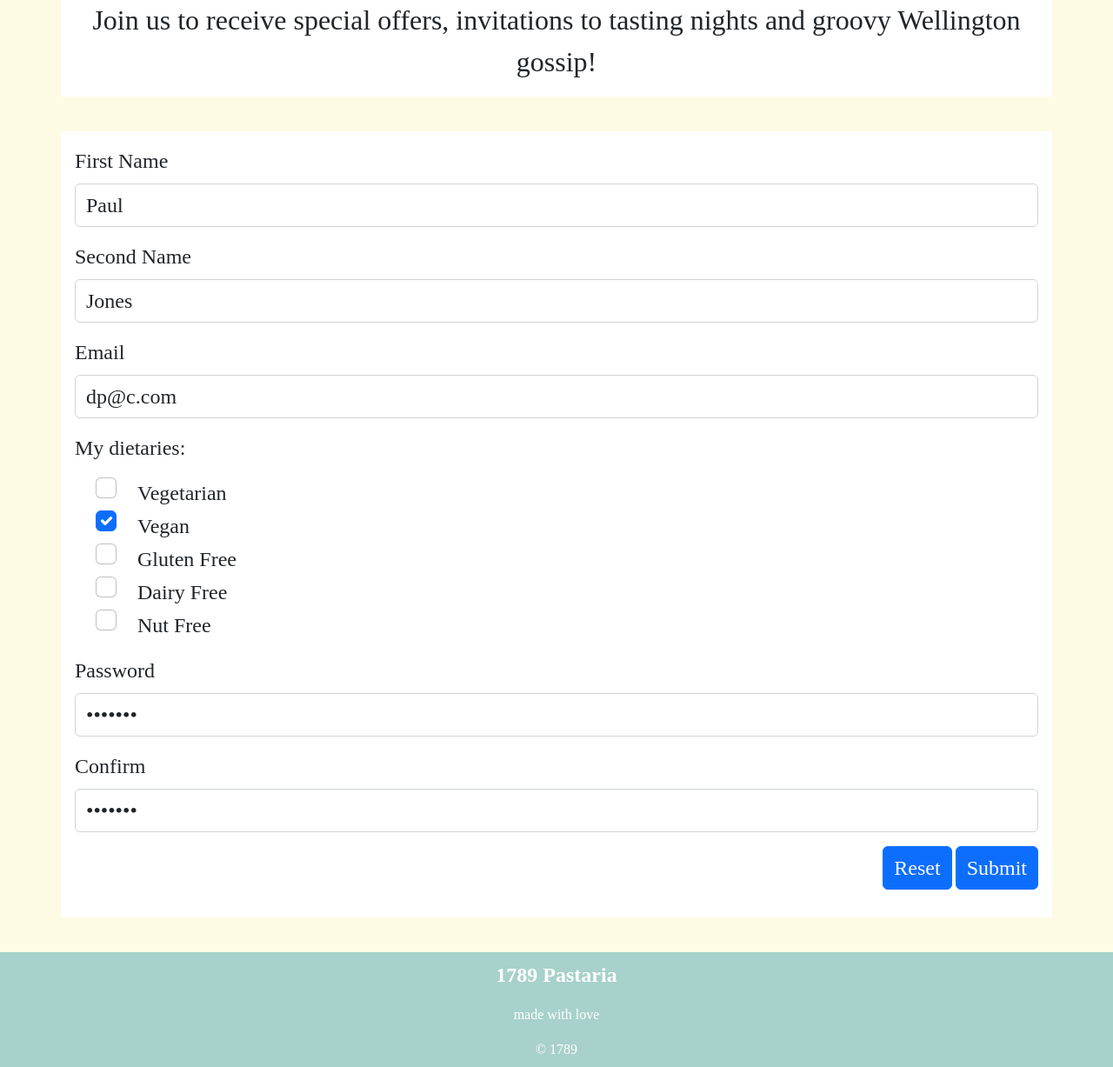
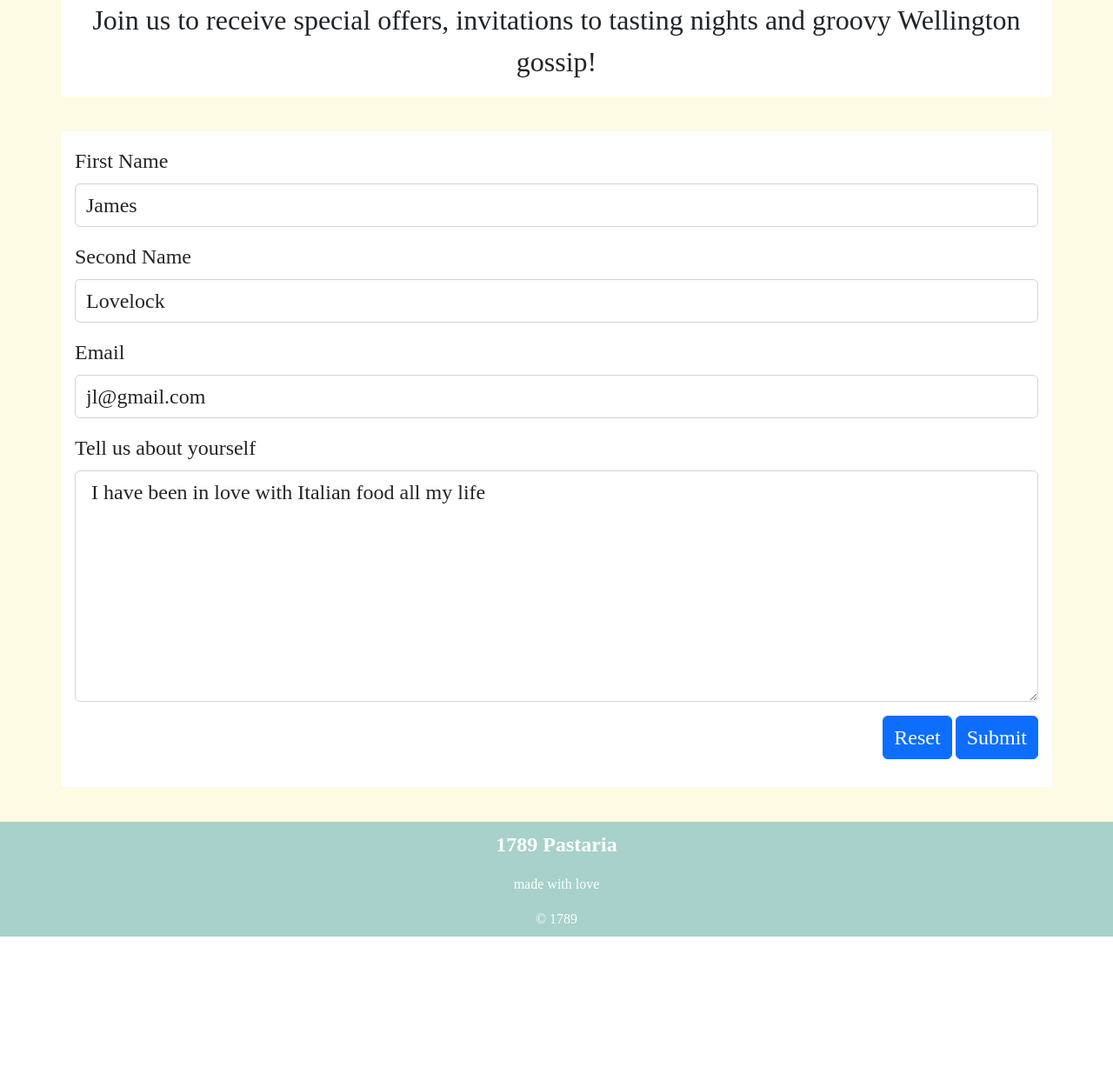
Before and after one commit to paul-khouri/pasta-time, a Flask app: page /signup in a window 1280 px wide. Shown: the part 275-1502 px from the top of the page at 87% size. After the commit the page ends 1352 px from the top, so only its background shows below. Run offline with Flask 2, Linux system fonts and the light colour scheme.

Commit message:
Completed form with confirm and send back to form

```diff
--- a/server.py
+++ b/server.py
@@ -22,37 +22,22 @@ def combos():
 def signup():
     if request.method == "POST":
         f = request.form
-        fn = f.get('firstname')
-        sn = f.get('secondname')
-        em = f.get('email')
-        dp = f.getlist('dietarypreference')
-        # prep form data if needed again
-        form_data={}
-        for k, v in f.items():
-            if k != "dietarypreference":
-                form_data[k] = v
-            else:
-                dp = f.getlist('dietarypreference')
-                for p in dp:
-                    form_data[p.lower().replace(" ", "")] = "checked"
-        print(form_data)
-        return render_template("confirm.html", fn=fn, sn=sn, em=em, dp=dp, form_data=form_data)
+        return render_template("confirm.html", form_data=f)
     elif request.method == "GET":
         carried_data = request.args
-        #print(type(carried_data))
-        #print(len(carried_data))
+        print(carried_data)
+        if len(carried_data) == 0:
+            temp_form_data={
+                "firstname" : "James",
+                "secondname" : "Lovelock",
+                "email": "jl@gmail.com",
+                "aboutme" : "I have been in love with Italian food all my life"
+            }
+            #temp_form_data = {}
+        else:
+            temp_form_data= carried_data
+        return render_template("signup.html", **temp_form_data)
 
-        if len(carried_data) == 0:
-            form_data = {
-                "firstname": "Paul",
-                "secondname": "Jones",
-                "email": "dp@c.com",
-                "vegan": "checked"
-            }
-        else:
-            print(carried_data)
-            form_data=carried_data
-        return render_template("signup.html", **form_data)
 
 
 if __name__ == "__main__":
--- a/static/styles.css
+++ b/static/styles.css
@@ -122,12 +122,10 @@ background-color:var(--brand-green-pale);
 }
 /* ---- form ----- */
 
-label, input[type='text'], input[type='email'],input[type='password'], input[type="checkbox"]{
-font-size: 1.5em;
+label, input[type='text'], input[type='email'], textarea{
+font-size: 1.5em !important;
 }
-.form-check-input[type="checkbox"]{
-margin: 0 1em 0 0em;
-}
+
 
 form p{
 font-size: 1.5em;
--- a/templates/layout.html
+++ b/templates/layout.html
@@ -40,7 +40,7 @@
         </li>
       </ul>
 <div class="ms-auto">
-    <a class="nav-link btn btn-outline" href="{{ url_for('signup') }}">Sign up</a>
+     <a class="nav-link btn btn-outline" href="{{ url_for('signup') }}">Sign up</a>
     <a class="nav-link btn btn-outline" href="">Log in</a></div>
     </div>
 
--- a/templates/signup.html
+++ b/templates/signup.html
@@ -19,88 +19,31 @@ Join us to receive special offers, invitations to tasting nights and groovy Well
     <form action="{{ url_for('signup') }}" method="POST">
         <div>
             <label for="firstname" class="form-label">First Name</label>
-           <input type="text" class="form-control" id="firstname" name="firstname" placeholder="" value="{{firstname}}" >
+            <input type="text" class="form-control" id="firstname" name="firstname" placeholder="" value="{{firstname}}" required>
         </div>
         <div>
             <label for="secondname" class="form-label">Second Name</label>
-           <input type="text" class="form-control" id="secondname" name="secondname" placeholder="" value="{{secondname}}" required>
+            <input type="text" class="form-control" id="secondname" name="secondname" placeholder="" value="{{secondname}}" required >
         </div>
         <div>
-           <label for="email" class="form-label"> Email</label>
-           <input type="email" class="form-control" id="email" name="email" placeholder="" value="{{email}}" required>
+            <label for="email" class="form-label">Email</label>
+            <input type="email" class="form-control" id="email" name="email" placeholder="" value="{{email}}" required >
+        </div>
+        <div>
+             <label for="aboutme" class="form-label">Tell us about yourself</label>
+            <textarea class="form-control" id="aboutme" name="aboutme" rows="7"> {{aboutme}}</textarea>
+
         </div>
 
-        <div class="check-group" id="buildings">
-            <p>My dietaries:</p>
-            <div class="form-check">
-                <input class="form-check-input" type="checkbox" value="Vegetarian" id="vegetarian" name="dietarypreference" {{vegetarian}}>
-                <label class="form-check-label" for="vegetarian">
-                    Vegetarian
-                </label>
-            </div>
-            <div class="form-check">
-                <input class="form-check-input" type="checkbox" value="Vegan" id="vegan" name="dietarypreference" {{vegan}}>
-                <label class="form-check-label" for="vegan">
-                    Vegan
-                </label>
-            </div>
-                       <div class="form-check">
-                <input class="form-check-input" type="checkbox" value="Gluten Free" id="gluten" name="dietarypreference" {{glutenfree}}>
-                <label class="form-check-label" for="gluten">
-                    Gluten Free
-                </label>
-            </div>
-            <div class="form-check">
-                <input class="form-check-input" type="checkbox" value="Dairy Free" id="dairy" name="dietarypreference" {{dairyfree}}>
-                <label class="form-check-label" for="dairy">
-                    Dairy Free
-                </label>
-            </div>
-            <div class="form-check">
-                <input class="form-check-input" type="checkbox" value="Nut Free" id="nuts" name="dietarypreference" {{nutfree}}>
-                <label class="form-check-label" for="nuts">
-                    Nut Free
-                </label>
-            </div>
-        </div>
-       <div>
-           <label for="password" class="form-label"> Password</label>
-           <input type="password" class="form-control" id="password" name="Password" placeholder="" value="melanie" required>
-       </div>
-       <div>
-           <label for="confirmpassword" class="form-label">Confirm</label>
-           <input type="password" class="form-control" id="confirmpassword" name="Confirm password" placeholder="" value="melanie" required>
-       </div>
-           <div id="confirmmessage" class="alert"> Currently, your passwords do not match </div>
         <div class="text-end">
           <button type="reset" class="btn btn-primary">Reset</button>
-          <button id="submit" type="submit" class="btn btn-primary" >Submit</button>
-        </div>
-       </form>
+          <button  type="submit" class="btn btn-primary" >Submit</button>
         </div>
 
-<script>
-    let pw = document.querySelector("#password");
-    let confirm = document.querySelector("#confirmpassword");
-    let message = document.querySelector("#confirmmessage");
-    let submit = document.querySelector("#submit");
-    console.log(pw);
-    submit.disabled = true;
-    console.log(confirm.value);
-    message.style.display = "block";
 
-    pw.addEventListener('keyup', check_match);
-    confirm.addEventListener('keyup', check_match)
+    </form>
 
-    function check_match(){
-        if( pw.value === confirm.value){
-            submit.disabled = false;
-            message.style.display = "none";
-        }else{
-            submit.disabled = true;
-            message.style.display = "block";
-        }
-    }
-    check_match()
-</script>
+</div>
+
+
 {% endblock %}
```
Also changed, not shown: templates/confirm.html (+10 -10 lines). Lines whose indentation alone changed are shown as unchanged.
